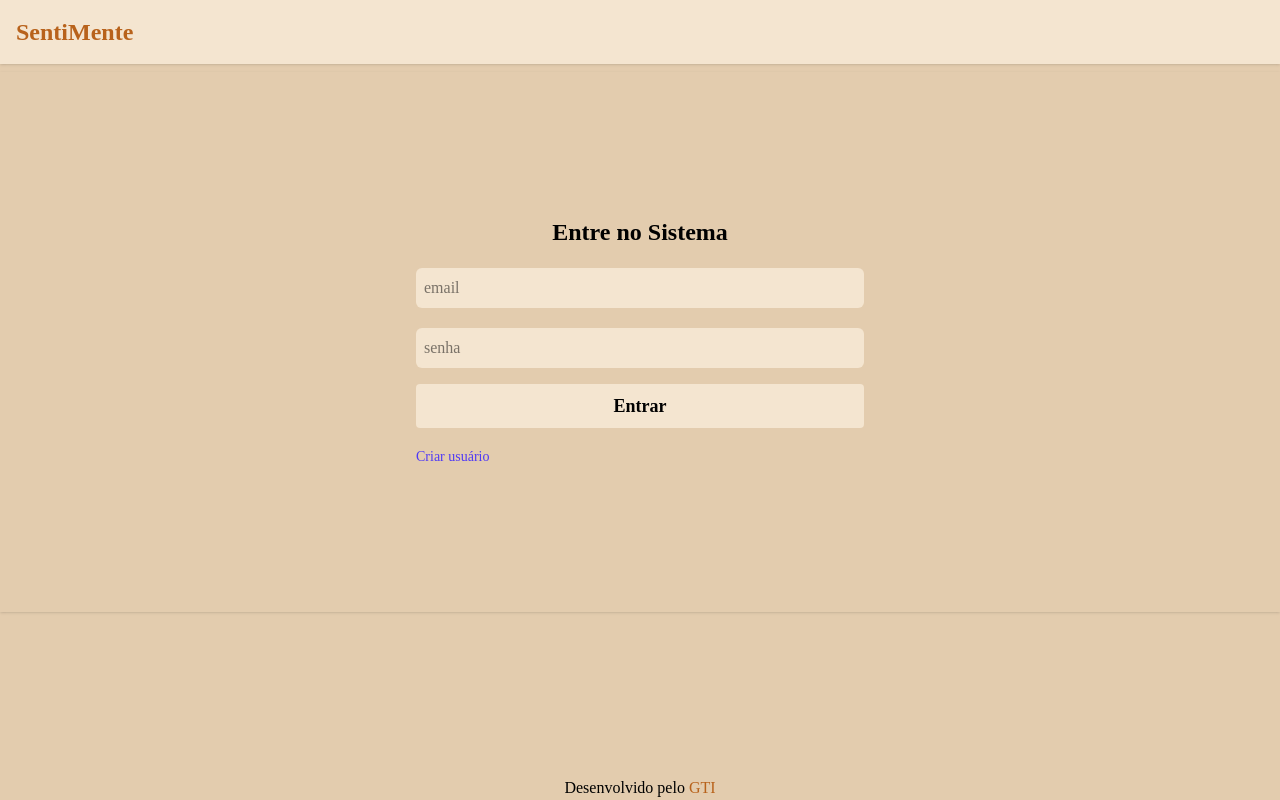
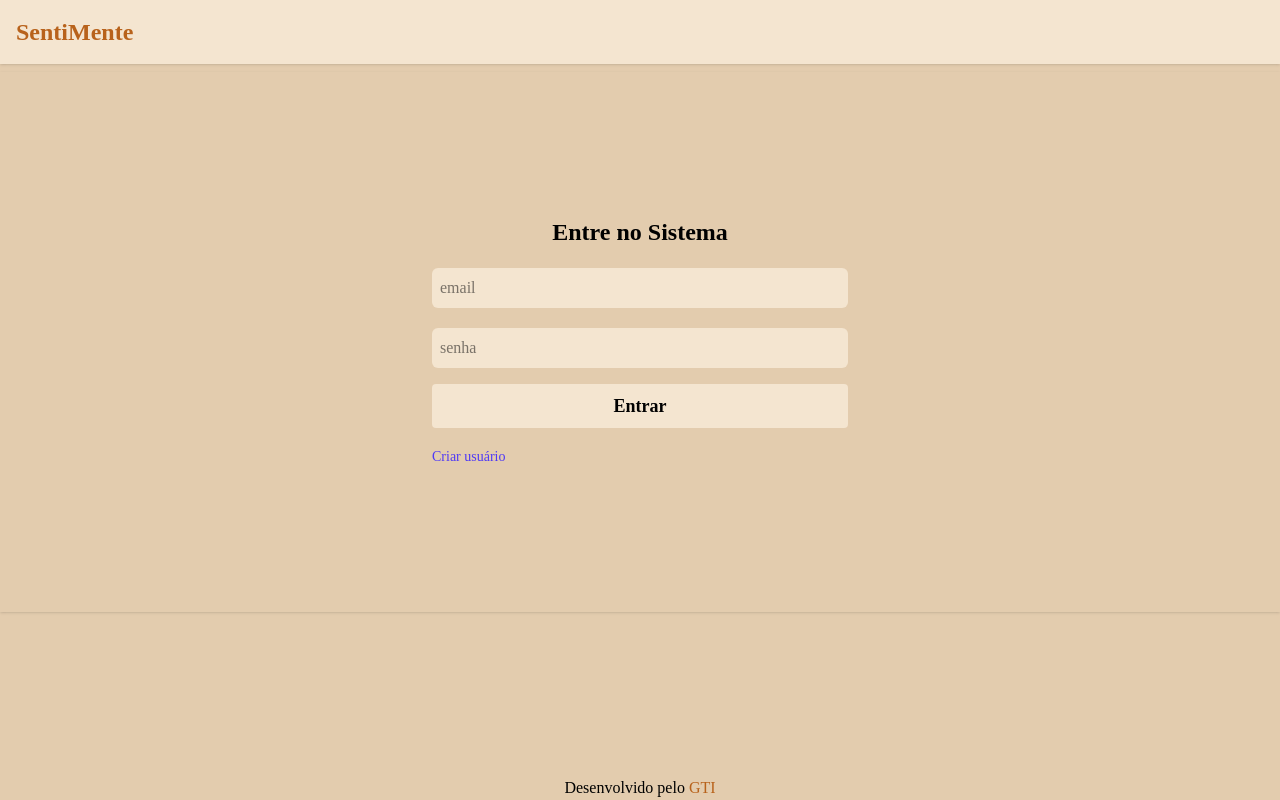
Before and after one commit to FellipeMiguel/react-frontend-sentimente, a React (Vite) app: page /login in a window 1280 px wide. Built offline with nearby package versions, Linux system fonts and the light colour scheme.

Commit message:
fix: padding do login

```diff
--- a/src/pages/Login.jsx
+++ b/src/pages/Login.jsx
@@ -39,7 +39,7 @@ export default function Login() {
           Entre no Sistema
         </h1>
         {error && <p className="text-red-500 mb-4 text-center">{error}</p>}
-        <form onSubmit={handleLogin} className="space-y-4">
+        <form onSubmit={handleLogin} className="space-y-4 px-4">
           <div>
             <input
               id="email"
```
